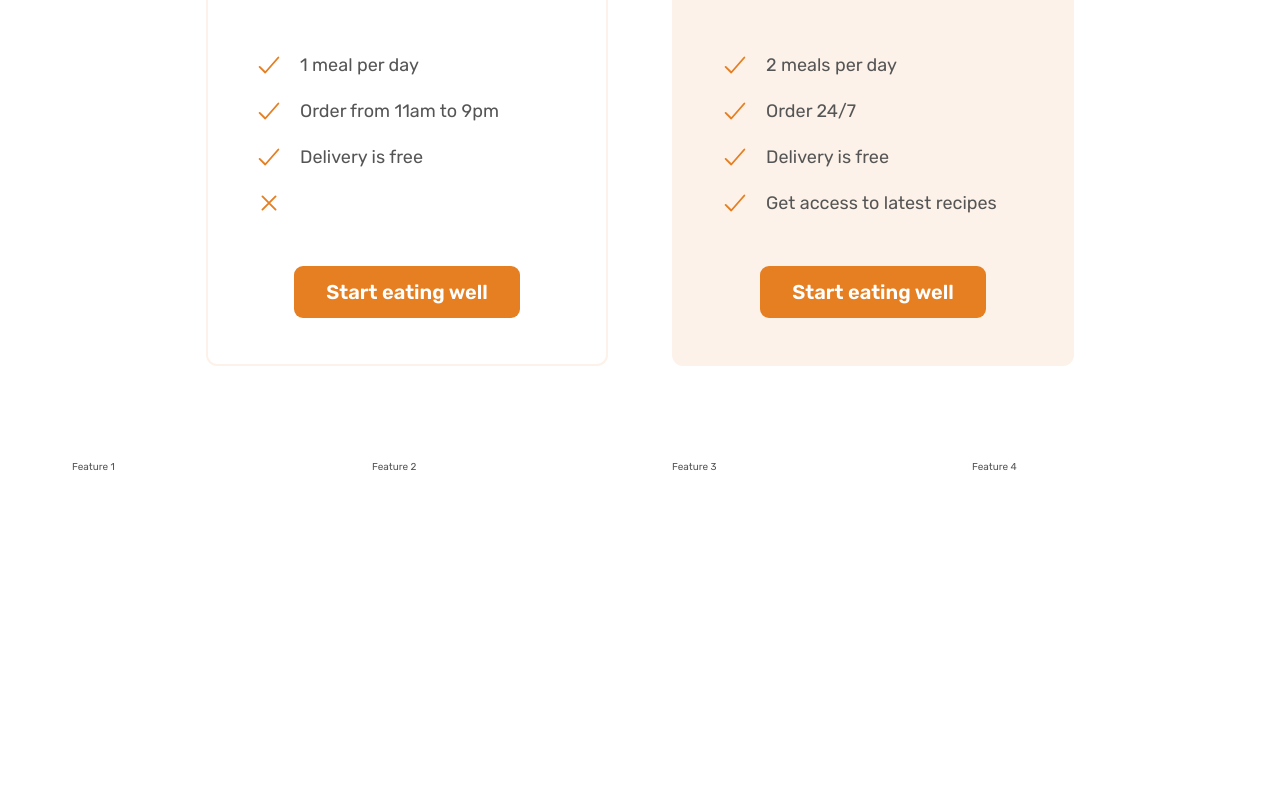
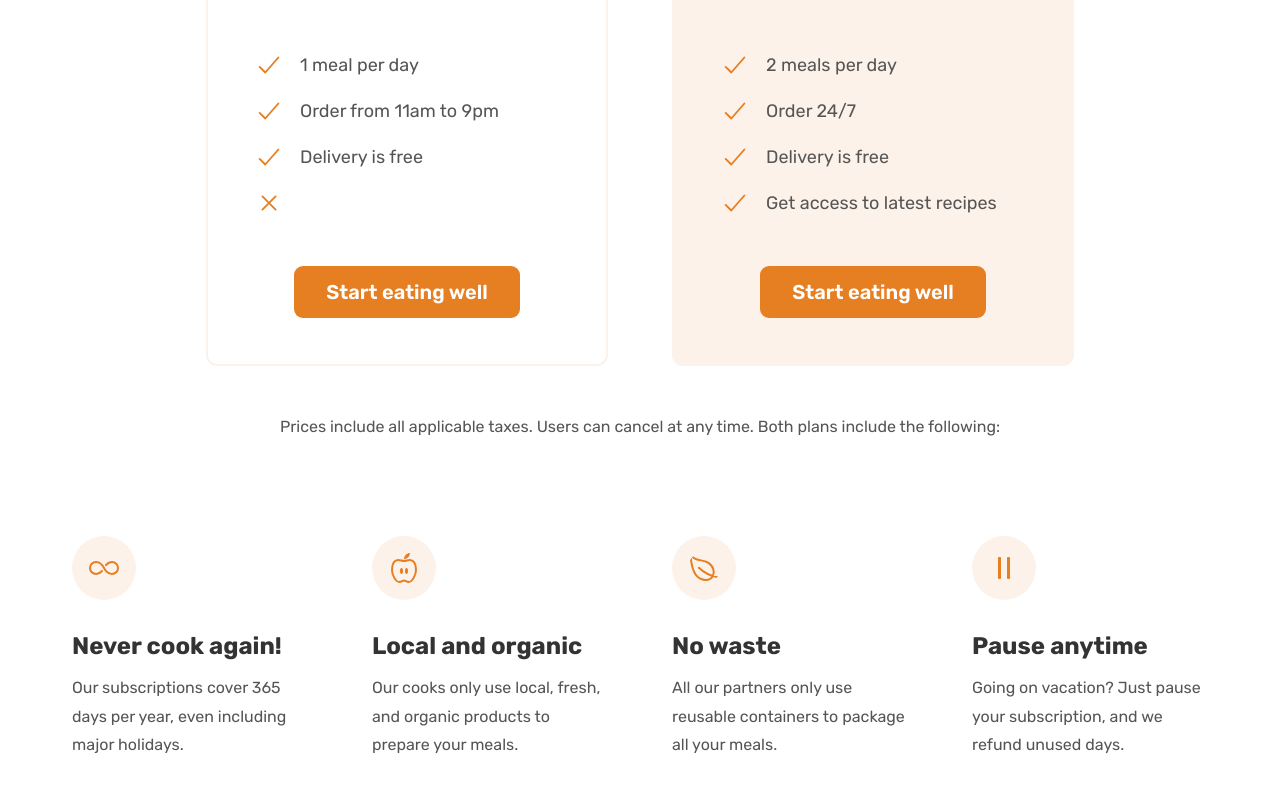
Before and after one commit to Elly1130/omnifood-website, a Next.js app: page / in a window 1280 px wide. Shown: the part 5241-6032 px from the top of the page. Before the commit the page ends 5809 px from the top, so only its background shows below. Built offline with nearby package versions, Linux system fonts and the light colour scheme.

Commit message:
Building the Features Part

```diff
--- a/src/components/meals/Meals.tsx
+++ b/src/components/meals/Meals.tsx
@@ -12,7 +12,7 @@ const MealsSection = styled.section`
   padding: 9.6rem 0;
 `;
 
-const MarginBottomMd = css`
+export const MarginBottomMd = css`
   margin-bottom: 4.8rem !important;
 `;
 
--- a/src/components/pricing-features/PricingFeatures.tsx
+++ b/src/components/pricing-features/PricingFeatures.tsx
@@ -1,16 +1,33 @@
 import styled from 'styled-components';
+import { Grid } from '../GlobalStyle';
+import { Container } from '../how-it-works/HowItWorks';
+
 import Features from './features/Features';
-
 import Pricing from './pricing/Pricing';
 
 const PricingSection = styled.section`
   padding: 9.6rem 0;
 `;
 
+const ContainerGrid = styled(Grid)`
+  max-width: 120rem;
+  padding: 0 3.2rem;
+  margin: 0 auto;
+`;
+
+const Aside = styled.aside`
+  font-size: 1.6rem;
+  line-height: 1.6;
+  text-align: center;
+`;
+
 const PricingFeatures = () => {
   return (
     <PricingSection>
       <Pricing />
+      <ContainerGrid>
+        <Aside>Prices include all applicable taxes. Users can cancel at any time. Both plans include the following:</Aside>
+      </ContainerGrid>
       <Features />
     </PricingSection>
   );
--- /dev/null
+++ b/src/components/pricing-features/features/Feature.tsx
@@ -0,0 +1,43 @@
+import styled from 'styled-components';
+import { IoInfiniteOutline, IoPauseOutline, IoLeafOutline, IoNutritionOutline } from "react-icons/io5";
+
+import { FeatureProps } from './Features';
+
+const FeatureDiv = styled.div`
+  .feature-icon {
+    color: #e67e22;
+    height: 6.4rem;
+    width: 6.4rem;
+    background-color: #fdf2e9;
+    margin-bottom: 3.2rem;
+    padding: 1.6rem;
+    border-radius: 50%;
+  }
+`;
+
+const Title = styled.p`
+  font-size: 2.4rem;
+  color: #333;
+  font-weight: 700;
+  margin-bottom: 1.6rem;
+`;
+
+const Text = styled.p`
+  font-size: 1.6rem;
+  line-height: 1.8;
+`;
+
+const Feature: React.FC<FeatureProps> = ({ data }) => {
+  return (
+    <FeatureDiv>
+      {data.title === 'Never cook again!' && <IoInfiniteOutline className='feature-icon' />}
+      {data.title === 'Local and organic' && <IoNutritionOutline className='feature-icon' />}
+      {data.title === 'No waste' && <IoLeafOutline className='feature-icon' />}
+      {data.title === 'Pause anytime' && <IoPauseOutline className='feature-icon' />}
+      <Title>{data.title}</Title>
+      <Text>{data.text}</Text>
+    </FeatureDiv>
+  );
+};
+
+export default Feature;
--- a/src/components/pricing-features/features/Features.tsx
+++ b/src/components/pricing-features/features/Features.tsx
@@ -1,5 +1,9 @@
 import styled from 'styled-components';
+
+
+import { FeatureType, getFeatureData } from '../../../data/Features';
 import { Grid, Grid4Cols } from '../../GlobalStyle';
+import Feature from './Feature';
 
 const ContainerGrid = styled(Grid)`
   ${Grid4Cols}
@@ -8,13 +12,16 @@ const ContainerGrid = styled(Grid)`
   margin: 0 auto;
 `;
 
+export type FeatureProps = {
+  data: FeatureType;
+};
+
 const Features = () => {
+  const featureData = getFeatureData();
+
   return (
     <ContainerGrid>
-      <div>Feature 1</div>
-      <div>Feature 2</div>
-      <div>Feature 3</div>
-      <div>Feature 4</div>
+      {featureData.map(data => <Feature key={data.title} data={data} />)}
     </ContainerGrid>
   );
 };
--- a/src/components/pricing-features/pricing/Pricing.tsx
+++ b/src/components/pricing-features/pricing/Pricing.tsx
@@ -3,11 +3,13 @@ import { getPricingPlanData, PricingPlanType } from '../../../data/Pricing';
 import { Grid, Grid2Cols } from '../../GlobalStyle';
 
 import { Container } from '../../how-it-works/HowItWorks';
+import { MarginBottomMd } from '../../meals/Meals';
 import Heading from '../../ui/Heading';
 import PricingPlan from './PricingPlan';
 
 const ContainerGrid = styled(Grid)`
   ${Grid2Cols}
+  ${MarginBottomMd}
   max-width: 120rem;
   padding: 0 3.2rem;
   margin: 0 auto;
--- /dev/null
+++ b/src/data/Features.ts
@@ -0,0 +1,27 @@
+export type FeatureType = {
+  title: string;
+  text: string;
+};
+
+const FeatureData: FeatureType[] = [
+  {
+    title: 'Never cook again!',
+    text: 'Our subscriptions cover 365 days per year, even including major holidays.',
+  },
+  {
+    title: 'Local and organic',
+    text: 'Our cooks only use local, fresh, and organic products to prepare your meals.',
+  },
+  {
+    title: 'No waste',
+    text: 'All our partners only use reusable containers to package all your meals.',
+  },
+  {
+    title: 'Pause anytime',
+    text: 'Going on vacation? Just pause your subscription, and we refund unused days.',
+  },
+];
+
+export const getFeatureData = (): FeatureType[] => {
+  return FeatureData;
+};
```
